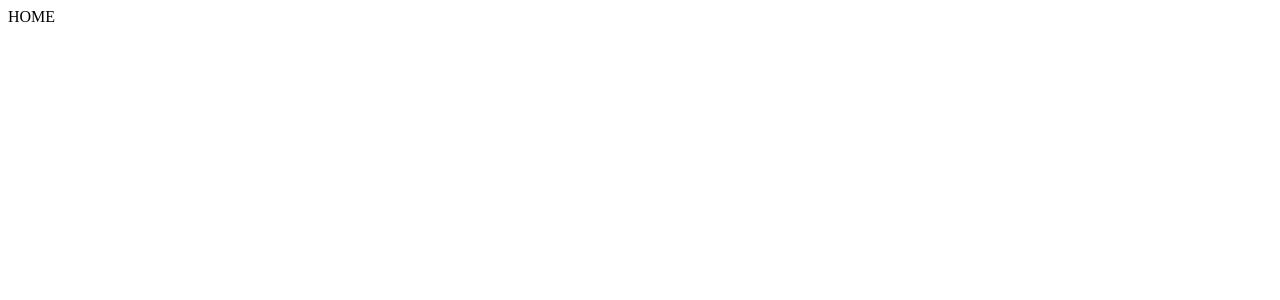
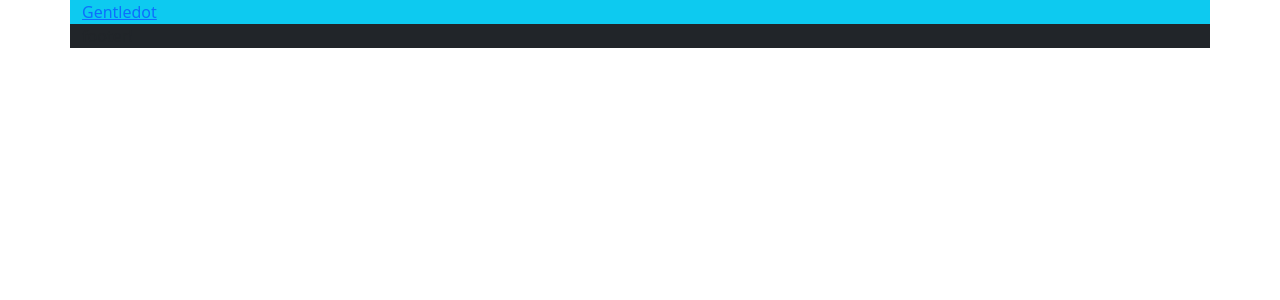
Before and after one commit to GentleDot/simple-shopping-front, a React (Create React App) app: page / in a window 1280 px wide. Shown: the top 300 px of the page. Built offline with nearby package versions, Linux system fonts and the light colour scheme.

Commit message:
simple-shopping-front : pages, common (Header, Footer), Home page 생성 (1) - bootstrap 설치 및 파일 생성

```diff
--- a/package.json
+++ b/package.json
@@ -6,6 +6,8 @@
     "@testing-library/jest-dom": "^5.14.1",
     "@testing-library/react": "^11.2.7",
     "@testing-library/user-event": "^12.8.3",
+    "bootstrap": "^5.0.2",
+    "font-awesome": "^4.7.0",
     "react": "^17.0.2",
     "react-dom": "^17.0.2",
     "react-router-dom": "^5.2.0",
--- a/src/App.js
+++ b/src/App.js
@@ -1,10 +1,12 @@
 import React from 'react';
 import {Switch, Route} from 'react-router-dom';
+import {Home} from "./pages/pages";
+
 
 function App() {
   return (
       <Switch>
-        <Route exact path="/" component=""> HOME </Route>
+        <Route exact path="/" component={Home}/>
         {/*<Route path="/" component=""> a</Route>*/}
         {/*<Route path="/" component=""> a</Route>*/}
         {/*<Route path="/" component=""> a</Route>*/}
--- /dev/null
+++ b/src/components/common/Footer/Footer.js
@@ -0,0 +1,13 @@
+import React from 'react';
+
+const Footer = () => {
+    return (
+        <div className="footer bg-info">
+            <div className="row bg-dark">
+                <span>footer!</span>
+            </div>
+        </div>
+    );
+};
+
+export default Footer;
--- /dev/null
+++ b/src/components/common/Header/Header.js
@@ -0,0 +1,15 @@
+import React from 'react';
+
+const Header = () => {
+    return (
+        <div className="header">
+            <div className="row bg-info">
+                <a href="/">
+                    <span>Gentledot</span>
+                </a>
+            </div>
+        </div>
+    );
+};
+
+export default Header;
--- a/src/index.js
+++ b/src/index.js
@@ -1,5 +1,7 @@
 import React from 'react';
 import ReactDOM from 'react-dom';
 import Root from './Root';
+import "bootstrap/dist/css/bootstrap.css";
+import "font-awesome/css/font-awesome.css";
 
 ReactDOM.render(<Root />, document.getElementById('root'));
--- /dev/null
+++ b/src/pages/Home.js
@@ -0,0 +1,15 @@
+import React from 'react';
+import Header from "../components/common/Header/Header";
+import Footer from "../components/common/Footer/Footer";
+
+const Home = () => {
+    return (
+        <div className="container">
+            <Header/>
+            <Footer/>
+        </div>
+
+    );
+};
+
+export default Home;
--- /dev/null
+++ b/src/pages/pages.js
@@ -0,0 +1 @@
+export {default as Home} from "./Home";
```
Also changed, not shown: 1 other file (tests, documents, lock files or other folders).
